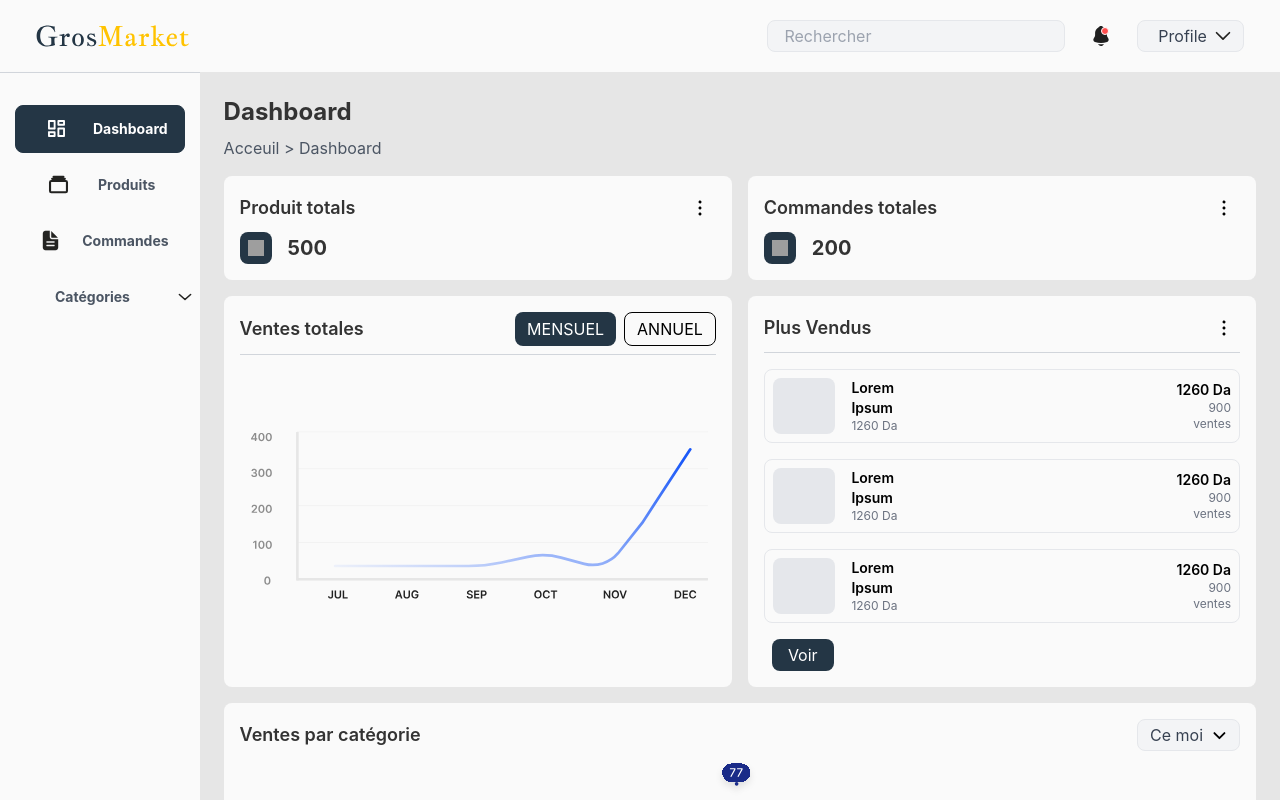
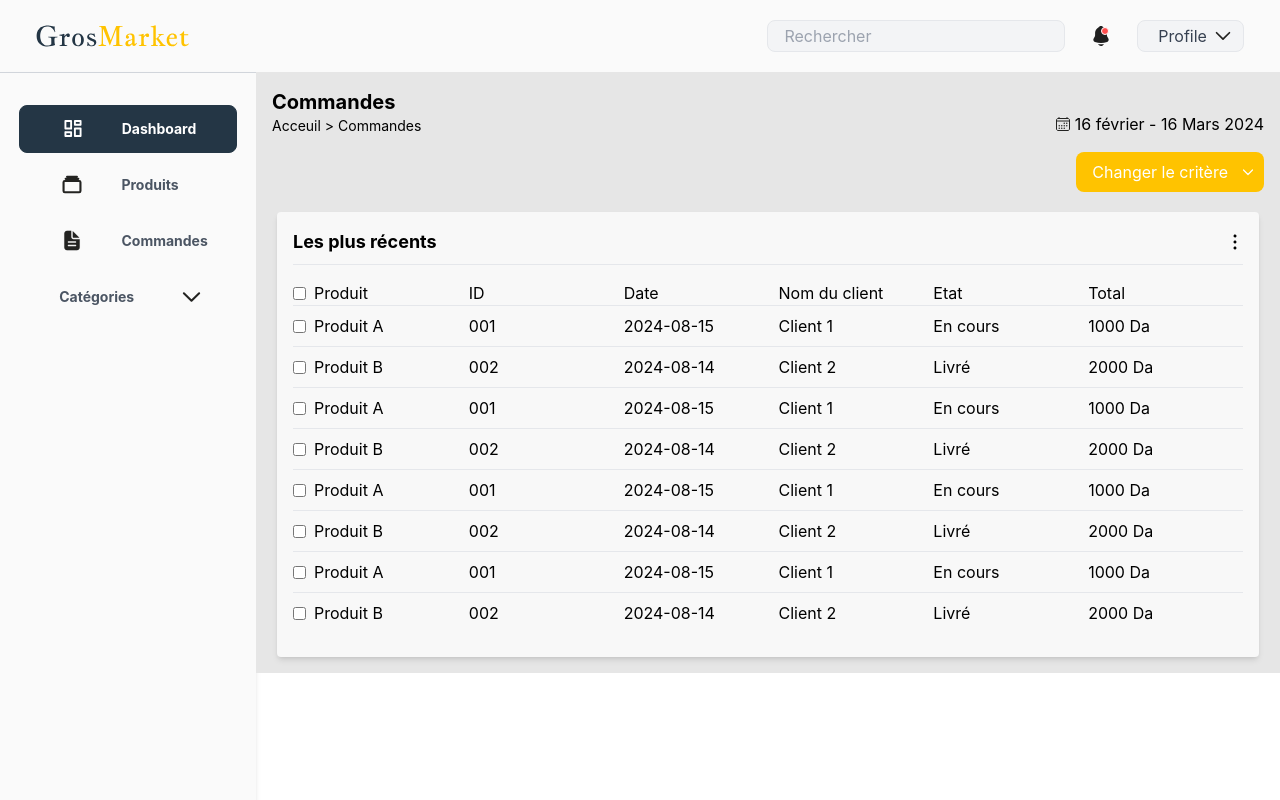
Before and after one commit to HidayatHadjam/Stage, a React (Create React App) app: page / in a window 1280 px wide. Shown: the top 800 px of the page. Built offline with nearby package versions, Linux system fonts and the light colour scheme; grey boxes are pictures that could not be loaded.

Commit message:
Commandes-page

```diff
--- a/src/App.js
+++ b/src/App.js
@@ -1,11 +1,12 @@
 // App.js
 import React from 'react';
 import DashboardPage from './Pages/dashboard';
+import Commandes from './Pages/Commandes';
 
 function App() {
   return (
     <div className="App">
-      <DashboardPage />
+      <Commandes/>
     </div>
   );
 }
--- /dev/null
+++ b/src/Components/Commandes.jsx
@@ -0,0 +1,75 @@
+import React from 'react';
+import list from '../Images/List_down.svg';
+import Calendrier from '../Images/Calendrier.svg';
+import Menu from '../Images/Menu.svg'
+
+const Commandes = () => {
+    const commandes = [
+        { id: '001', produit: 'Produit A', date: '2024-08-15', client: 'Client 1', etat: 'En cours', total: '1000 Da' },
+        { id: '002', produit: 'Produit B', date: '2024-08-14', client: 'Client 2', etat: 'Livré', total: '2000 Da' },
+        { id: '001', produit: 'Produit A', date: '2024-08-15', client: 'Client 1', etat: 'En cours', total: '1000 Da' },
+        { id: '002', produit: 'Produit B', date: '2024-08-14', client: 'Client 2', etat: 'Livré', total: '2000 Da' },
+        { id: '001', produit: 'Produit A', date: '2024-08-15', client: 'Client 1', etat: 'En cours', total: '1000 Da' },
+        { id: '002', produit: 'Produit B', date: '2024-08-14', client: 'Client 2', etat: 'Livré', total: '2000 Da' },
+        { id: '001', produit: 'Produit A', date: '2024-08-15', client: 'Client 1', etat: 'En cours', total: '1000 Da' },
+        { id: '002', produit: 'Produit B', date: '2024-08-14', client: 'Client 2', etat: 'Livré', total: '2000 Da' }
+    ];
+
+    return (
+        <div className="bg-[#E6E6E6] p-4 ">
+            <div className="flex justify-between items-center mb-4">
+                <div>
+                    <h1 className="text-xl font-bold">Commandes</h1>
+                    <p className="text-sm">Acceuil &gt; Commandes</p>
+                </div>
+                <div className="flex items-center space-x-1 mt-6">
+                    <img src={Calendrier} alt="Calendrier" className="h-6 w-4" />
+                    <span>16 février - 16 Mars 2024</span>
+                </div>
+            </div>
+            <div className="flex justify-end">
+                <button className="bg-[#FFC300] text-white px-2 py-2 rounded-lg flex items-center mb-5">
+                    <span className="ml-2">Changer le critère</span>
+                    <img src={list} alt="List_down" className="h-6 w-4 ml-3" />
+                </button>
+            </div>
+
+            {/* Rectangle avec les plus récents */}
+            <div className="bg-[#F8F8F8] p-4 rounded shadow-md w-[99%] mx-auto">
+                <div className="flex justify-between items-center mb-2">
+                    <h2 className="text-lg font-bold">Les plus récents</h2>
+                    <span>
+                    <img src={Menu} alt="Menu" className="h-4 w-4" />
+                    </span>
+                </div>
+                <hr className="mb-4" />
+                <div className="flex items-center mb-2 border-b">
+                    <input type="checkbox" className="mr-2 mx-auto" />
+                    <span className="flex-1">Produit</span>
+                    <span className="flex-1">ID</span>
+                    <span className="flex-1">Date</span>
+                    <span className="flex-1">Nom du client</span>
+                    <span className="flex-1">Etat</span>
+                    <span className="flex-1">Total</span>
+                </div>
+
+                {/* Liste dynamique */}
+                <div>
+                    {commandes.map((commande) => (
+                        <div key={commande.id} className="flex items-center mb-2 border-b last:border-none pb-2">
+                            <input type="checkbox" className="mr-2" />
+                            <span className="flex-1">{commande.produit}</span>
+                            <span className="flex-1">{commande.id}</span>
+                            <span className="flex-1">{commande.date}</span>
+                            <span className="flex-1">{commande.client}</span>
+                            <span className="flex-1">{commande.etat}</span>
+                            <span className="flex-1">{commande.total}</span>
+                        </div>
+                    ))}
+                </div>
+            </div>
+        </div>
+    );
+};
+
+export default Commandes;
--- a/src/Components/SideBar.jsx
+++ b/src/Components/SideBar.jsx
@@ -10,7 +10,7 @@ const SideBar = () => {
     const [activeLink, setActiveLink] = useState('dashboard');
 
     return (
-        <div className="flex flex-col h-screen w-[30%] bg-[#FAFAFA] shadow-md">
+        <div className="flex flex-col h-screen w-[20%] bg-[#FAFAFA] shadow-md">
             <div className="border-t border-gray-300">
             </div>
 
--- /dev/null
+++ b/src/Pages/Commandes.jsx
@@ -0,0 +1,21 @@
+// CommandesPage.js
+import React from 'react';
+import Header from '../Components/Header';
+import Sidebar from '../Components/SideBar';
+import Commandes from '../Components/Commandes';
+
+const DashboardPage = () => {
+    return (
+      <div className="flex flex-col h-screen">
+        <Header />
+        <div className="flex flex-grow">
+          <Sidebar className="h-full w-[90%]" />
+          <div className="flex-grow ">
+            <Commandes />
+          </div>
+        </div>
+      </div>
+    );
+  };
+
+  export default DashboardPage;
```
Also changed, not shown: src/Images/Calendrier.svg (added), src/Images/List_down.svg (added).
